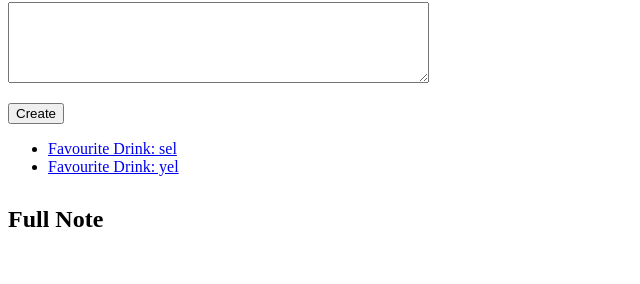
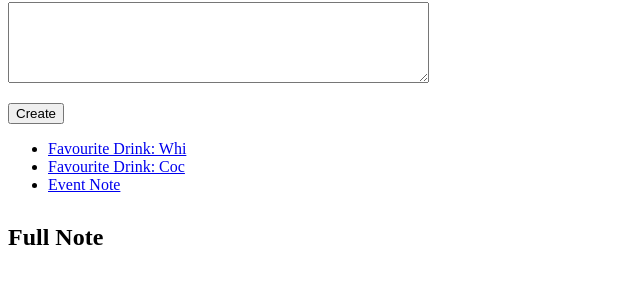
Before and after one commit to BenSheridanEdwards/Makers_Notes_JS, a plain HTML site: page Spec.html in a window 1280 px wide. Shown: the part 78-362 px from the top of the page, without its empty margins (0-640 px from the left). Drawn offline with Linux system fonts and the light colour scheme.

Commit message:
Full working app

```diff
--- a/lib/note-controller.js
+++ b/lib/note-controller.js
@@ -1,16 +1,16 @@
 function ChangeHTML(noteList) {
   this.noteList = noteList
+  this.noteListView = new NoteListView()
 }
 
 ChangeHTML.prototype = (function() {
 
   function insertNoteList() {
-   var noteListView = new NoteListView(this.noteList)
-   document.getElementById("app").innerHTML = noteListView.toHTML()
+    document.getElementById("app").innerHTML = this.noteListView.toHTML(this.noteList)
   }
 
   function listenForUrlChange() {
-    window.addEventListener("hashchange", changeAppContent(window.location));
+    window.addEventListener("hashchange", changeAppContent);
   }
 
   function listenForSubmitEvent() {
@@ -22,15 +22,18 @@ ChangeHTML.prototype = (function() {
 
   function createNoteFromFormEvent(text) {
     this.noteList.createNote(text)
-    var noteListView = new NoteListView(this.noteList)
-    document.getElementById("app").innerHTML = noteListView.toHTML()
+    var noteListView = new NoteListView()
+    document.getElementById("app").innerHTML = noteListView.toHTML(this.noteList)
   }
 
-  function changeAppContent(location1) {
-    index = location1.hash.split('#note/')[1]
-    note = this.noteList.list[index] // document.location.href.split('#note/')[1]
-    var singleNoteView = new SingleNoteView(note)
-    document.getElementById("full-note").innerHTML = singleNoteView.noteHTML()
+  function changeAppContent() {
+    index = document.location.href.split('#note/')[1]
+    if (index == undefined) {
+      console.log(index)
+    } else {
+      note = this.noteList.list[index]
+      document.getElementById("full-note").innerHTML = note.content()
+    }
   }
 
   return {
@@ -46,6 +49,7 @@ var noteList = new NoteList()
 var changeHTML = new ChangeHTML(noteList)
 changeHTML.listenForSubmitEvent();
 changeHTML.listenForUrlChange();
+changeHTML.insertNoteList();
 
 // function ChangeHTML() {
 
--- a/lib/note-list-view.js
+++ b/lib/note-list-view.js
@@ -1,17 +1,18 @@
 'use strict'
 
-function NoteListView (noteList) {
-  this.noteList = noteList
+function NoteListView () {
+
 }
 
 NoteListView.prototype = (function () {
-  function toHTML () {
-    var array = this.noteList.all().map((note) => note.content().substring(0,20))
+  function toHTML (noteList) {
+
+    var array = noteList.all().map((note) => note.content().substring(0,20))
     var linkedArray = array.map((note, index) => '<li><div id=' + `'${index}'` + '>' + '<a href=' + `'#note/${index}'>${note}` + '</a>' + '</div></li>' )
     return '<ul>' + linkedArray.join(" ") + '</ul>'
   }
 
   return {
-    toHTML: toHTML
+    toHTML
   }
 })()
--- a/spec/note-controller-spec.js
+++ b/spec/note-controller-spec.js
@@ -1,59 +1,53 @@
 describe('Note Controller', () => {
+
   it('Instantates with a note list object', () => {
-    var noteList = new NoteList()
-    var changeHTML = new ChangeHTML(noteList)
     expect(changeHTML.noteList).isInstanceOf(NoteList)
   })
 
   it('Instantates with a empty note list object', () => {
-    var noteList = new NoteList()
-    var changeHTML = new ChangeHTML(noteList)
-    list = changeHTML.noteList.list
-    expect(list).toBeEmpty(list)
+      list = changeHTML.noteList.list
+      expect(list).toBeEmpty(list)
   })
 
   describe('.insertNoteList', () => {
     it('Inserts our note list into the app index.html file', () => {
-      var noteList = new NoteList()
-      noteList.createNote('Favourite Drink: seltzer')
-      var changeHTML = new ChangeHTML(noteList)
+      noteList.createNote('Favourite Drink: White Monster')
+      noteList.createNote('Favourite Drink: Coca-Cola')
       changeHTML.insertNoteList();
-      var expectedOutput = '<ul><li><div id="0"><a href="#note/0">Favourite Drink: sel</a></div></li>'
+      var expectedOutput = '<ul><li><div id="0"><a href="#note/0">Favourite Drink: Whi</a></div></li>'
       expect(document.getElementById("app").innerHTML).includes(expectedOutput)
     })
     it('gives each note object a unique ID', () => {
-      var noteList = new NoteList()
-      noteList.createNote('Favourite Drink: seltzer')
-      noteList.createNote('Favourite Drink: fanta')
-      var changeHTML = new ChangeHTML(noteList)
-      changeHTML.insertNoteList();
       appObject = document.getElementById("app").innerHTML
-      expect(appObject).includes("Favourite Drink: sel")
+      expect(appObject).includes("Favourite Drink: Whi")
       expect(appObject).includes('<div id="0">')
     })
     it("gives each note an ID equal to it's note array index", () => {
-      var noteList = new NoteList()
-      var note = new Note('Favourite Drink: seltzer')
-      var note2 = new Note('Favourite Drink: fanta')
-      noteList.addNote(note)
-      noteList.addNote(note2)
-      var changeHTML = new ChangeHTML(noteList)
-      changeHTML.insertNoteList();
-      expect(noteList.list[0].content()).toEq("Favourite Drink: seltzer")
+      expect(noteList.list[0].content()).toEq("Favourite Drink: White Monster")
       expect(noteList.list[0].content()).includes(document.getElementById("0").innerText)
-      expect(noteList.list[1].content()).toEq("Favourite Drink: fanta")
+      expect(noteList.list[1].content()).toEq("Favourite Drink: Coca-Cola")
       expect(noteList.list[1].content()).includes(document.getElementById("1").innerText)
     })
     it("gives each note a unique URL that matches it's ID", () => {
-      var noteList = new NoteList()
-      var note = new Note('Favourite Drink: seltzer')
-      var note2 = new Note('Favourite Drink: fanta')
-      noteList.addNote(note)
-      noteList.addNote(note2)
-      var changeHTML = new ChangeHTML(noteList)
-      changeHTML.insertNoteList();
       expect(document.getElementById("0").innerHTML).includes('<a href="#note/0">')
       expect(document.getElementById("1").innerHTML).includes('<a href="#note/1">')
+    })
+  })
+
+  describe('.createNoteFromFormEvent', () => {
+    changeHTML.createNoteFromFormEvent('Event Note')
+
+    it('creates a new note with the text from the submit event', () => {
+      expect(changeHTML.noteList.list[0]).isInstanceOf(Note)
+    })
+    it('refreshes the noteList, displaying the new note', () => {
+      expect(document.getElementById("app").innerHTML).includes('Event Note')
+    })
+  })
+  describe('.changeAppContent', () => {
+    it('loads full note content based on the URL', () => {
+      changeHTML.changeAppContent()
+      expect(document.getElementById("full-note").innerText).includes("Favourite Drink: White Monster")
     })
   })
 
@@ -75,30 +69,4 @@ describe('Note Controller', () => {
 
   //   })
   // })
-
-  describe('.createNoteFromFormEvent', () => {
-    it('creates a new note with the text from the submit event', () => {
-      var noteList = new NoteList()
-      var changeHTML = new ChangeHTML(noteList)
-      changeHTML.createNoteFromFormEvent('This is my event note')
-      expect(changeHTML.noteList.list[0]).isInstanceOf(Note)
-    })
-    it('refreshes the noteList, displaying the new note', () => {
-      var noteList = new NoteList()
-      var changeHTML = new ChangeHTML(noteList)
-      changeHTML.createNoteFromFormEvent('This is my event note')
-      expect(document.getElementById("app").innerHTML).includes('This is my')
-    })
-  })
-  describe('.changeAppContent', () => {
-    it('loads full note content based on the URL', () => {
-      var noteList = new NoteList()
-      noteList.createNote('Favourite Drink: seltzer')
-      noteList.createNote('Favourite Drink: yellow')
-      var changeHTML = new ChangeHTML(noteList)
-      changeHTML.insertNoteList();
-      changeHTML.changeAppContent('http://127.0.0.1:5500/spec.html#note/0');
-      expect(document.getElementById("full-note").innerText).includes("Favourite Drink: sel")
-    })
-  })
 })
--- a/spec/note-list-view-spec.js
+++ b/spec/note-list-view-spec.js
@@ -1,13 +1,12 @@
 describe('View Notes List', () => {
   describe('.toHTML', () => {
     it('Converts each note in the note list to html strings', () => {
-      var noteList = new NoteList()
-      noteList.createNote('Favourite Food: Chicken Katsu Curry')
-      noteList.createNote('Favourite Drink: Chocolate Milkshake')
-      var noteListView = new NoteListView(noteList)
-
+      var noteListTest = new NoteList()
+      noteListTest.createNote('Favourite Food: Chicken Katsu Curry')
+      noteListTest.createNote('Favourite Drink: Chocolate Milkshake')
+      var noteListView = new NoteListView()
       var expectedOutput = "<ul><li><div id='0'><a href='#note/0'>Favourite Food: Chic</a></div></li> <li><div id='1'><a href='#note/1'>Favourite Drink: Cho</a></div></li></ul>"
-      expect(noteListView.toHTML()).toEq(expectedOutput)
+      expect(noteListView.toHTML(noteListTest)).toEq(expectedOutput)
     })
   })
 })
```
Also changed, not shown: index.html (+8 -0 lines).
